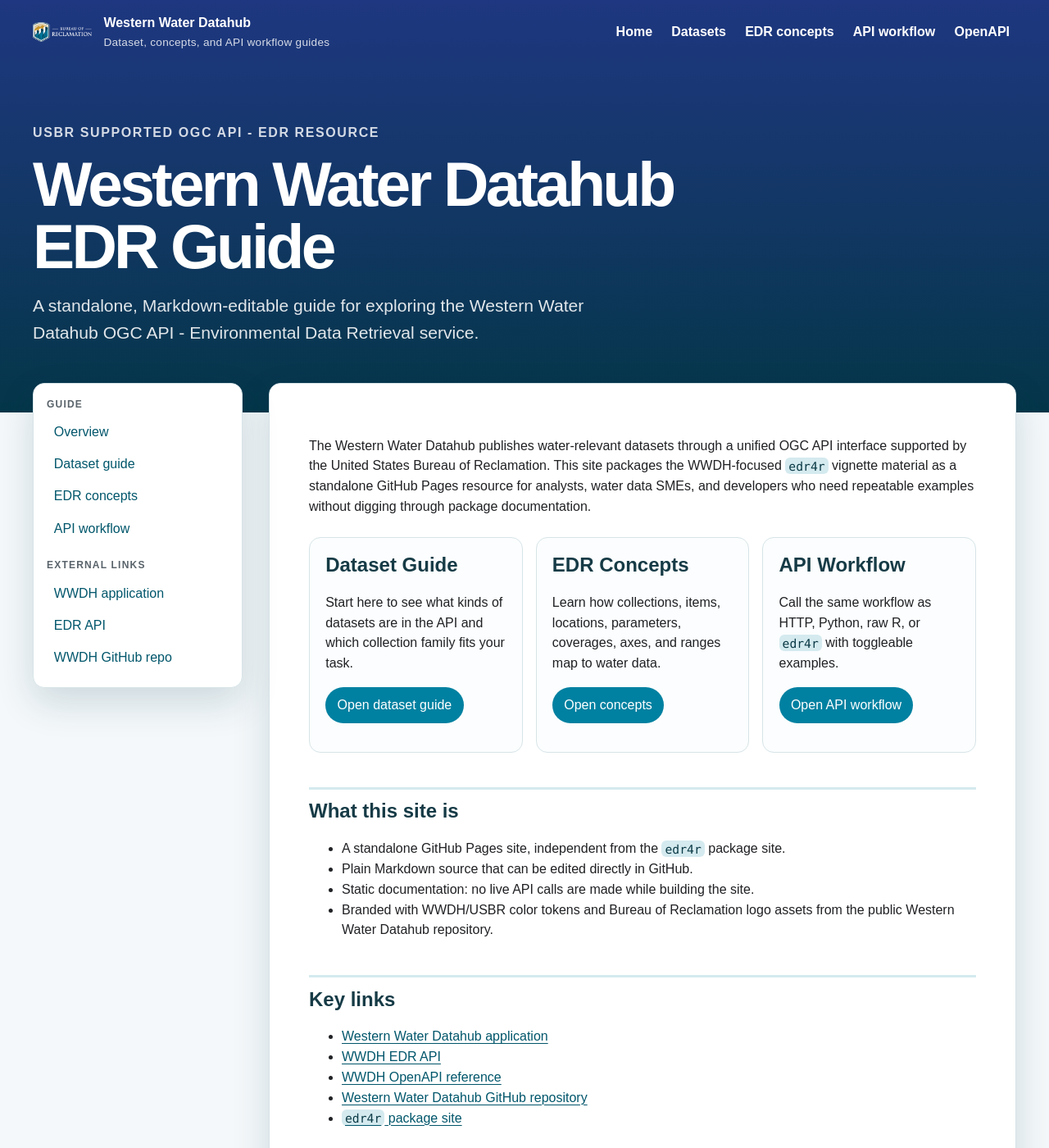
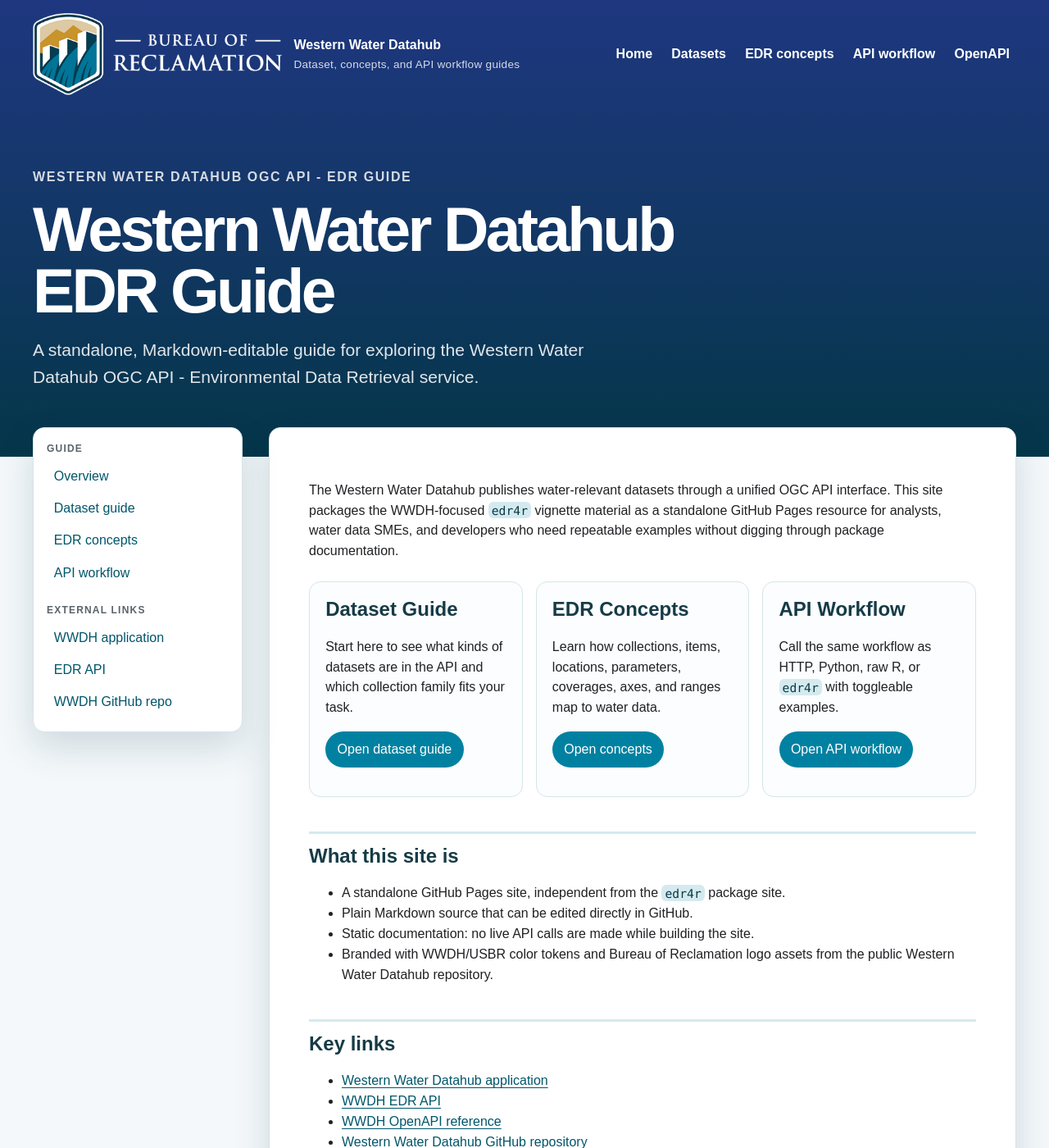
Before and after one commit to ksonda/wwdh-edr-docs, a Jekyll site: the page built from index.md, in a window 1280 px wide and 1400 px high. Shown: the whole window at 82% size. Built offline with Jekyll 4.4.1, drawn with Linux system fonts in a browser that asks for light colours.

Commit message:
Clarify header wording and enlarge logo

```diff
--- a/_layouts/default.html
+++ b/_layouts/default.html
@@ -26,7 +26,7 @@
         </nav>
       </div>
       <div class="hero">
-        <p class="eyebrow">USBR supported OGC API - EDR resource</p>
+        <p class="eyebrow">Western Water Datahub OGC API - EDR guide</p>
         <h1>{{ page.hero_title | default: page.title | default: site.title }}</h1>
         {% if page.lede %}
         <p class="lede">{{ page.lede }}</p>
--- a/assets/css/site.css
+++ b/assets/css/site.css
@@ -75,8 +75,8 @@ a:hover {
 }
 
 .brand-logo {
-  width: 4.5rem;
-  max-height: 3.1rem;
+  width: clamp(13rem, 25vw, 19rem);
+  height: auto;
   object-fit: contain;
 }
 
--- a/index.md
+++ b/index.md
@@ -5,10 +5,10 @@ lede: A standalone, Markdown-editable guide for exploring the Western Water Data
 ---
 
 The Western Water Datahub publishes water-relevant datasets through a unified
-OGC API interface supported by the United States Bureau of Reclamation. This
-site packages the WWDH-focused `edr4r` vignette material as a standalone
-GitHub Pages resource for analysts, water data SMEs, and developers who need
-repeatable examples without digging through package documentation.
+OGC API interface. This site packages the WWDH-focused `edr4r` vignette
+material as a standalone GitHub Pages resource for analysts, water data SMEs,
+and developers who need repeatable examples without digging through package
+documentation.
 
 <div class="card-grid">
   <section class="card">
```
